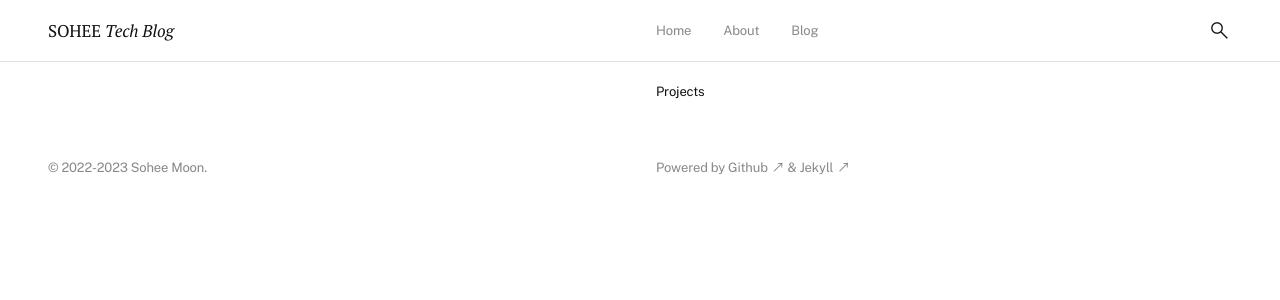
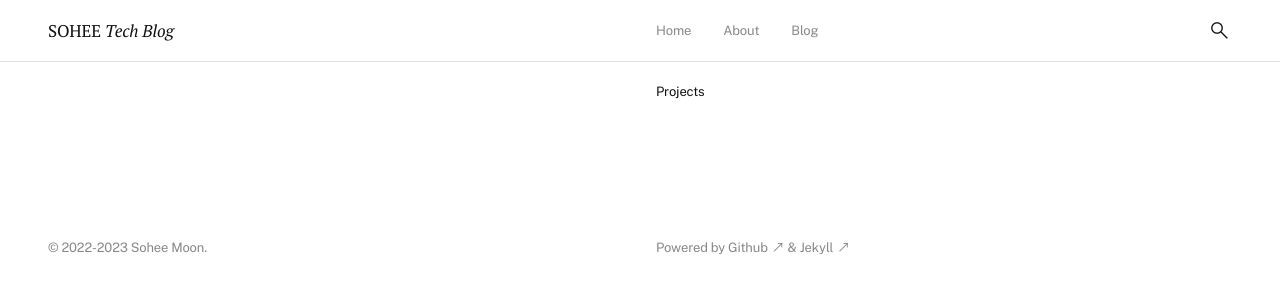
Before and after one commit to soheetech/soheetech.github.io, a Jekyll site: the page built from projects.md, in a window 1280 px wide. Shown: the top 300 px of the page. Built offline with Jekyll 4.4.1, drawn with Linux system fonts in a browser that asks for light colours.

Commit message:
Update main.scss

```diff
--- a/assets/css/main.scss
+++ b/assets/css/main.scss
@@ -281,15 +281,4 @@ footer {
     overflow-y: scroll;
   }
 
-
-/* main */
-
-#main .bg-gradient {
-  position: fixed;
-  top: 0px;
-  left: 0px;
-  width: 100%;
-  height: 100%;
-  background-color: #fff;
-  background-image: radial-gradient(at bottom left, var(--color-point) 0%, rgba(117, 117, 207, 0) 70%);
-}
+section { padding-top: var(--size-80); }
```
